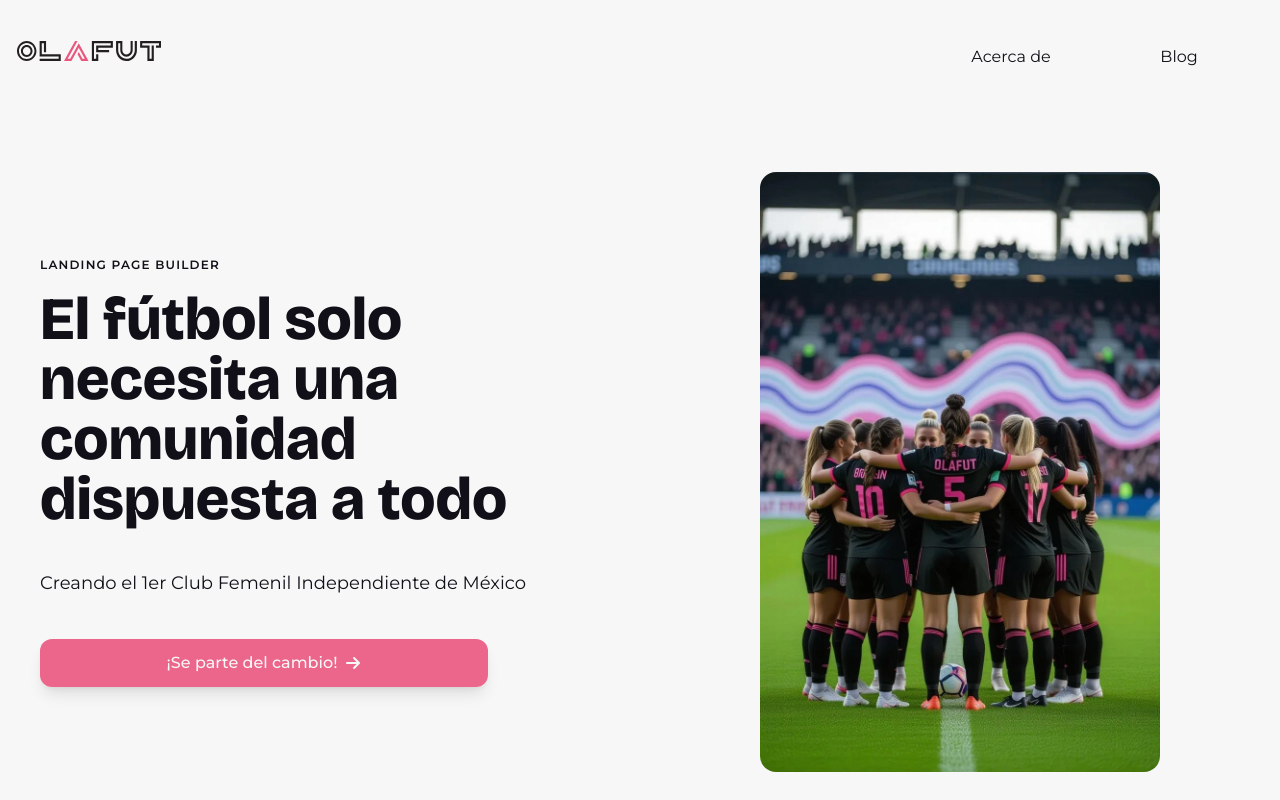
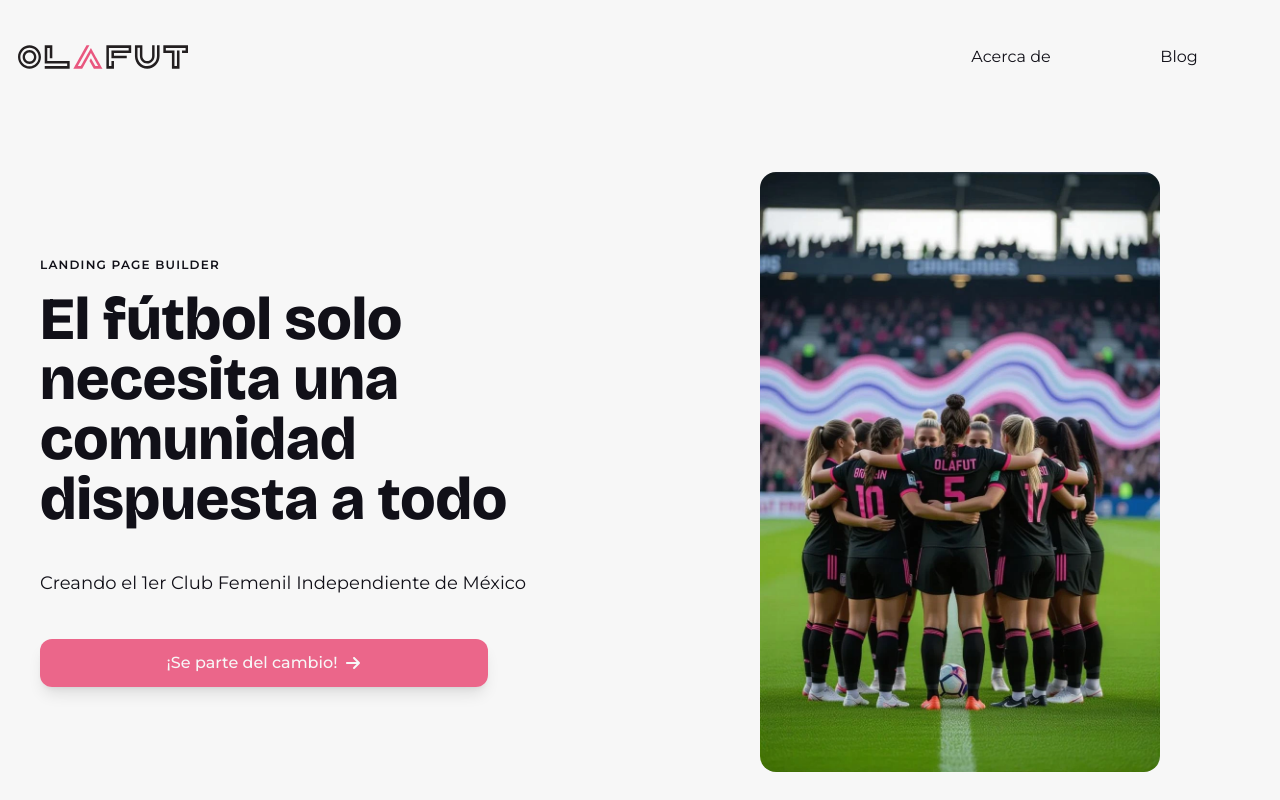
Before and after one commit to olafut/landing-olafut, a Next.js app: page / in a window 1280 px wide. Shown: the top 800 px of the page. Built offline with nearby package versions, Linux system fonts and the light colour scheme.

Commit message:
refactor: simplify header logo rendering and improve image loading

```diff
--- a/src/app/_components/Header.tsx
+++ b/src/app/_components/Header.tsx
@@ -42,14 +42,13 @@ export const Header: FC = () => {
           )}
         >
           <div className="flex">
-            <div className="w-full flex items-center h-18">
             <Link
               href="/"
               onClick={handleCloseMenu}
-                className="h-full w-36 py-3"
+              className="flex h-10 items-center justify-center m-auto"
             >
               <h1
-                  className="font-bold text-left flex items-center relative h-full w-full overflow-hidden"
+                className="font-bold text-left flex items-center h-full w-full overflow-hidden"
                 title="Olafut"
               >
                 <AnimatePresence mode="wait" initial={false}>
@@ -90,7 +89,7 @@ export const Header: FC = () => {
                   ) : (
                     <motion.div
                       key="expanded"
-                        className="relative h-full"
+                      className="relative"
                       initial={{
                         opacity: 0.5,
                         left: -150,
@@ -114,18 +113,18 @@ export const Header: FC = () => {
                       <Image
                         src="/assets/olafut.svg"
                         alt="Olafut Logo"
-                          width={150}
+                        width={200}
                         height={72}
                         priority
                         loading="eager"
                         decoding="sync"
+                        className="border"
                       />
                     </motion.div>
                   )}
                 </AnimatePresence>
               </h1>
             </Link>
-            </div>
 
             <ul className="flex mx-auto w-full h-18 justify-end">
               <MenuIcon
```
Lines whose indentation alone changed are shown as unchanged.
